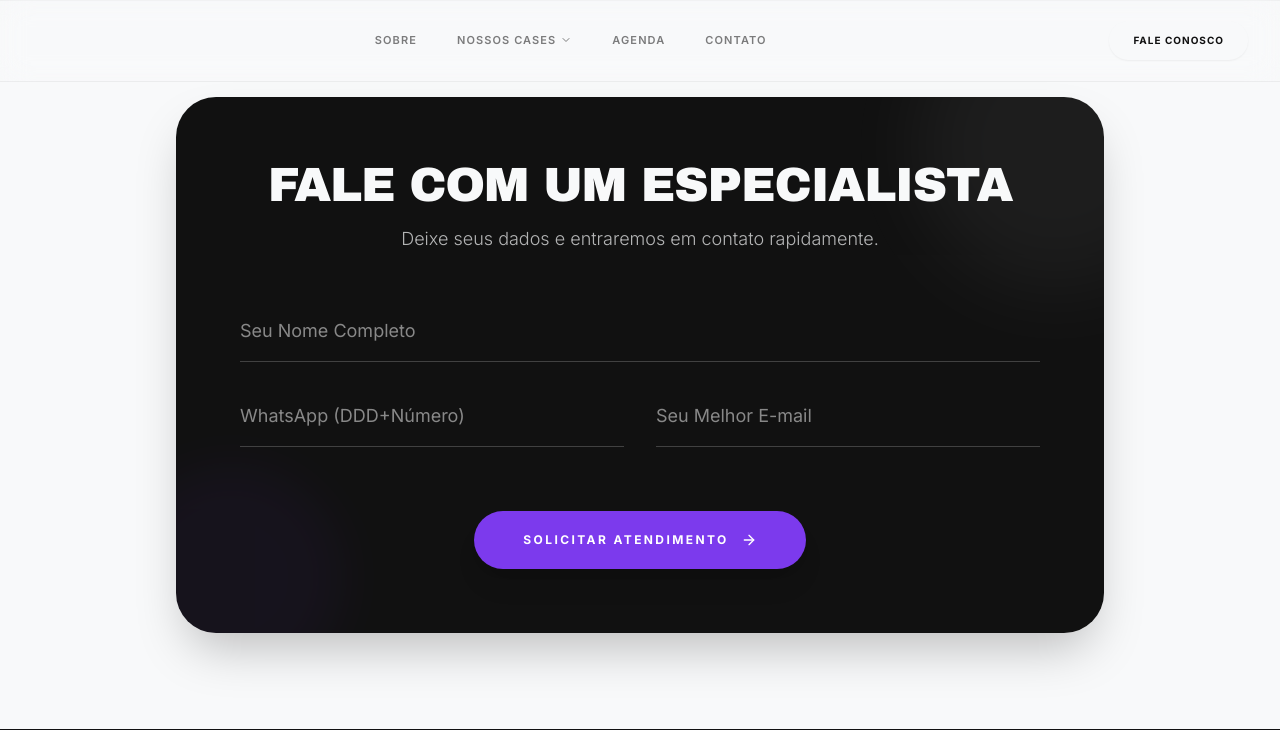
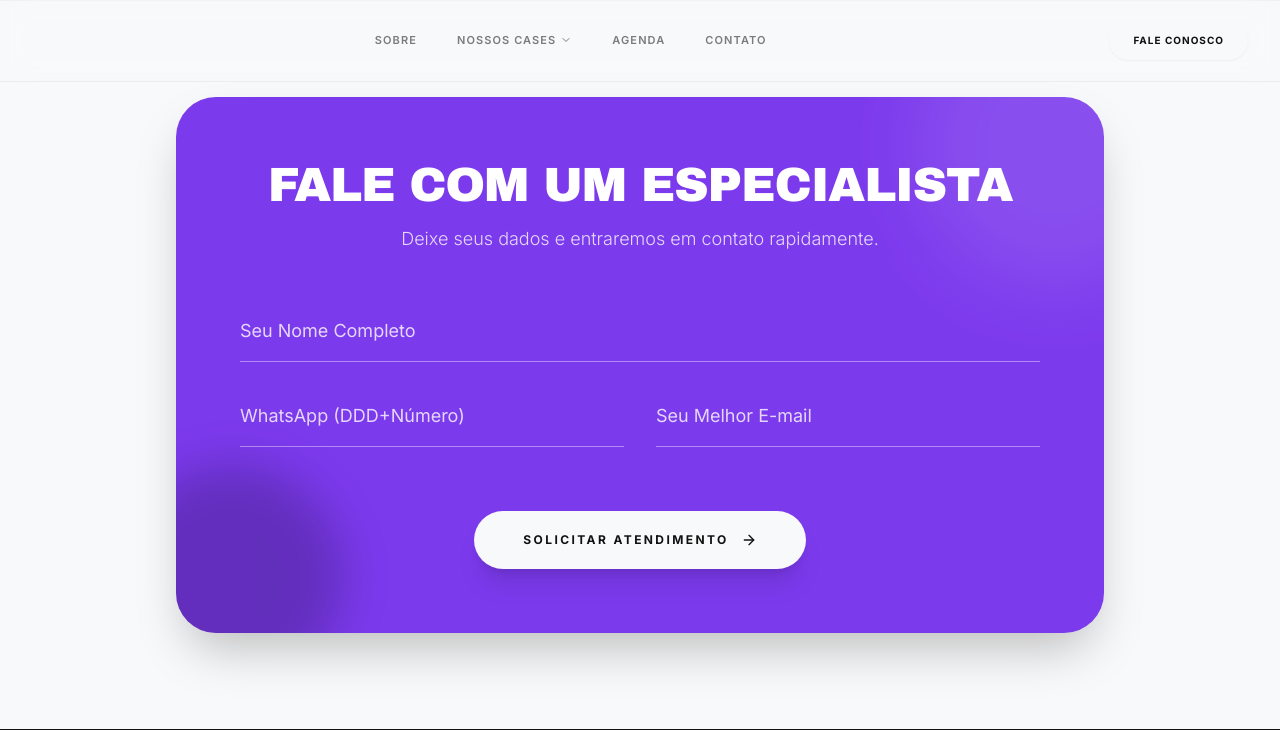
Before and after one commit to leanttro/ecommerce, a Flask app: template templates/institucional.html in a window 1280 px wide. Shown: the top 730 px of the page. Run offline with Flask 3, Linux system fonts and the light colour scheme; the template is opened without the code that fills it, so the values that code supplies are empty; some libraries are stand-ins or nearby versions.

Commit message:
Update institucional.html

```diff
--- a/templates/institucional.html
+++ b/templates/institucional.html
@@ -10,7 +10,7 @@
 <script src="https://cdnjs.cloudflare.com/ajax/libs/gsap/3.12.2/ScrollTrigger.min.js"></script>
 
 <style>
-    @import url('https://fonts.googleapis.com/css2?family=Archivo+Black&family=Inter:wght@300;400;500;600;700&display=swap');
+    @import url('https://fonts.googleapis.com/css2?family={{ (loja.font_titulo or "Archivo Black") | replace(" ", "+") }}:wght@300;400;500;600;700;800;900&family={{ (loja.font_corpo or "Inter") | replace(" ", "+") }}:wght@300;400;500;600;700&display=swap');
 
     :root {
         --primary: {{ loja.cor_primaria or '#7C3AED' }};
@@ -19,7 +19,7 @@
     }
 
     html, body {
-        font-family: 'Inter', sans-serif;
+        font-family: '{{ loja.font_corpo or "Inter" }}', sans-serif;
         background-color: var(--bg-color);
         color: var(--text-color);
         overflow-x: hidden !important;
@@ -30,7 +30,7 @@
     }
 
     h1, h2, h3, .font-display {
-        font-family: 'Archivo Black', sans-serif;
+        font-family: '{{ loja.font_titulo or "Archivo Black" }}', sans-serif;
         text-transform: uppercase;
         word-break: normal !important;
         overflow-wrap: normal !important;
@@ -629,25 +629,25 @@
 {% if not loja.ocultar_formulario %}
 <section class="py-24 border-t border-[rgba(0,0,0,0.05)] relative" style="background-color: var(--bg-color);">
     <div class="container mx-auto px-6 md:px-12 max-w-5xl fade-up">
-        <div class="p-10 md:p-16 rounded-[2.5rem] shadow-2xl relative overflow-hidden" style="background-color: var(--text-color); color: var(--bg-color);">
-            <div class="absolute top-0 right-0 w-72 h-72 rounded-full opacity-5 translate-x-1/3 -translate-y-1/3 blur-2xl" style="background-color: var(--bg-color);"></div>
-            <div class="absolute bottom-0 left-0 w-56 h-56 rounded-full opacity-5 -translate-x-1/4 translate-y-1/4 blur-xl" style="background-color: var(--primary);"></div>
+        <div class="p-10 md:p-16 rounded-[2.5rem] shadow-2xl relative overflow-hidden" style="background-color: var(--primary); color: #ffffff;">
+            <div class="absolute top-0 right-0 w-72 h-72 rounded-full opacity-10 translate-x-1/3 -translate-y-1/3 blur-2xl" style="background-color: #ffffff;"></div>
+            <div class="absolute bottom-0 left-0 w-56 h-56 rounded-full opacity-20 -translate-x-1/4 translate-y-1/4 blur-xl" style="background-color: #000000;"></div>
 
             <div class="text-center mb-14 relative z-10">
                 <h2 class="text-3xl md:text-5xl font-display uppercase tracking-tight mb-4">{{ loja.titulo_formulario or 'Fale com um Especialista' }}</h2>
-                <p class="opacity-70 font-light text-lg">Deixe seus dados e entraremos em contato rapidamente.</p>
+                <p class="opacity-80 font-light text-lg">Deixe seus dados e entraremos em contato rapidamente.</p>
             </div>
 
             <form id="leadForm" class="space-y-8 relative z-10">
                 <div>
-                    <input type="text" name="nome" placeholder="Seu Nome Completo" required class="w-full border-b pb-4 pt-2 transition outline-none bg-transparent placeholder-white/50 text-lg" style="border-color: rgba(255,255,255,0.2); color: var(--bg-color);">
+                    <input type="text" name="nome" placeholder="Seu Nome Completo" required class="w-full border-b pb-4 pt-2 transition outline-none bg-transparent placeholder-white/80 text-lg" style="border-color: rgba(255,255,255,0.4); color: #ffffff;">
                 </div>
                 <div class="grid grid-cols-1 md:grid-cols-2 gap-8">
-                    <input type="text" name="whatsapp" placeholder="WhatsApp (DDD+Número)" required class="w-full border-b pb-4 pt-2 transition outline-none bg-transparent placeholder-white/50 text-lg" style="border-color: rgba(255,255,255,0.2); color: var(--bg-color);">
-                    <input type="email" name="email" placeholder="Seu Melhor E-mail" required class="w-full border-b pb-4 pt-2 transition outline-none bg-transparent placeholder-white/50 text-lg" style="border-color: rgba(255,255,255,0.2); color: var(--bg-color);">
+                    <input type="text" name="whatsapp" placeholder="WhatsApp (DDD+Número)" required class="w-full border-b pb-4 pt-2 transition outline-none bg-transparent placeholder-white/80 text-lg" style="border-color: rgba(255,255,255,0.4); color: #ffffff;">
+                    <input type="email" name="email" placeholder="Seu Melhor E-mail" required class="w-full border-b pb-4 pt-2 transition outline-none bg-transparent placeholder-white/80 text-lg" style="border-color: rgba(255,255,255,0.4); color: #ffffff;">
                 </div>
                 <div class="pt-8 text-center">
-                    <button type="submit" class="font-bold text-xs uppercase tracking-[0.2em] py-5 px-12 rounded-full shadow-xl hover:scale-[1.02] transition-transform inline-flex items-center justify-center gap-3 border border-transparent hover:border-white/20" style="background-color: var(--primary); color: #fff;">
+                    <button type="submit" class="font-bold text-xs uppercase tracking-[0.2em] py-5 px-12 rounded-full shadow-xl hover:scale-[1.02] transition-transform inline-flex items-center justify-center gap-3 border border-transparent hover:border-white/20" style="background-color: var(--bg-color); color: var(--text-color);">
                         <span class="btn-text-wrapper">Solicitar Atendimento</span> <i data-lucide="arrow-right" class="w-4 h-4"></i>
                     </button>
                 </div>
```
